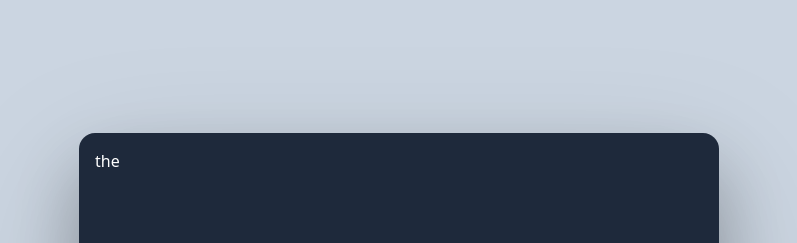
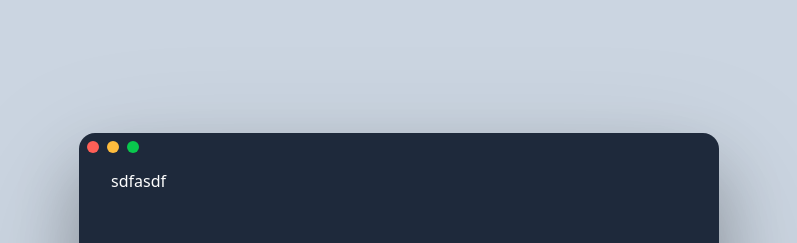
Before and after one commit to BoYeonJang/the-summoner, a React (Vite) app: page / in a window 1280 px wide. Shown: the top 243 px of the page, without its empty margins (241-1038 px from the left). Built offline with nearby package versions, Linux system fonts and the light colour scheme.

Commit message:
compl the basic frame

```diff
--- a/index.html
+++ b/index.html
@@ -1,5 +1,5 @@
 <!DOCTYPE html>
-<html lang="en">
+  <html lang="en">
   <head>
     <meta charset="UTF-8" />
     <link rel="icon" type="image/svg+xml" href="/src/favicon.svg" />
--- a/src/components/Content.jsx
+++ b/src/components/Content.jsx
@@ -4,10 +4,10 @@ function Topbar() {
 	const [count, setCount] = useState(0)
 
 	return (
-		<div className='flex'>
-			<div className='rounded-full bg-exit mr-2 w-4 h-4'></div>
-			<div className='rounded-full bg-close mr-2 w-4 h-4'></div>
-			<div className='rounded-full bg-minimize w-4 h-4'></div>
+		<div className='flex pt-4 pl-8 pr-8'>
+      <div>
+        <h1>sdfasdf</h1>
+      </div>
 		</div>
 	)
 }
--- a/src/components/Screen.jsx
+++ b/src/components/Screen.jsx
@@ -1,4 +1,6 @@
 import { useState } from 'react'
+import Topbar from './Topbar'
+import Content from './Content'
 
 function Screen() {
   const [count, setCount] = useState(0)
@@ -6,9 +8,10 @@ function Screen() {
   return (
     // 화면 중앙 정렬
     <div className='flex justify-center items-center h-screen'>
-        <div className='bg-slate-800 rounded-2xl drop-shadow-4xl text-white box-border w-1/2 h-2/3 p-4'>
-            <h1>the</h1>
-        </div>
+      <div className='bg-slate-800 rounded-2xl drop-shadow-4xl text-white box-border w-1/2 h-2/3 pt-2 pb-8'>
+        <Topbar />
+        <Content />
+      </div>
     </div>
   )
 }
--- a/src/components/Topbar.jsx
+++ b/src/components/Topbar.jsx
@@ -4,10 +4,13 @@ function Topbar() {
 	const [count, setCount] = useState(0)
 
 	return (
-		<div className='flex'>
-			<div className='rounded-full bg-exit mr-2 w-4 h-4'></div>
-			<div className='rounded-full bg-close mr-2 w-4 h-4'></div>
-			<div className='rounded-full bg-minimize w-4 h-4'></div>
+    <div className='flex pl-2 pr-2'>
+      <button className='rounded-full bg-exit mr-2 w-3 h-3'>
+      </button>
+      <button className='rounded-full bg-close mr-2 w-3 h-3'>
+      </button>
+      <button className='rounded-full bg-minimize mr-2 w-3 h-3'>
+      </button>
 		</div>
 	)
 }
--- a/src/main.jsx
+++ b/src/main.jsx
@@ -4,7 +4,7 @@ import App from './App'
 import './index.css'
 
 ReactDOM.createRoot(document.getElementById('root')).render(
-  <React.StrictMode>
-    <App />
-  </React.StrictMode>
+	<React.StrictMode>
+		<App />
+	</React.StrictMode>
 )
```
Also changed, not shown: src/App.jsx (indentation only).
